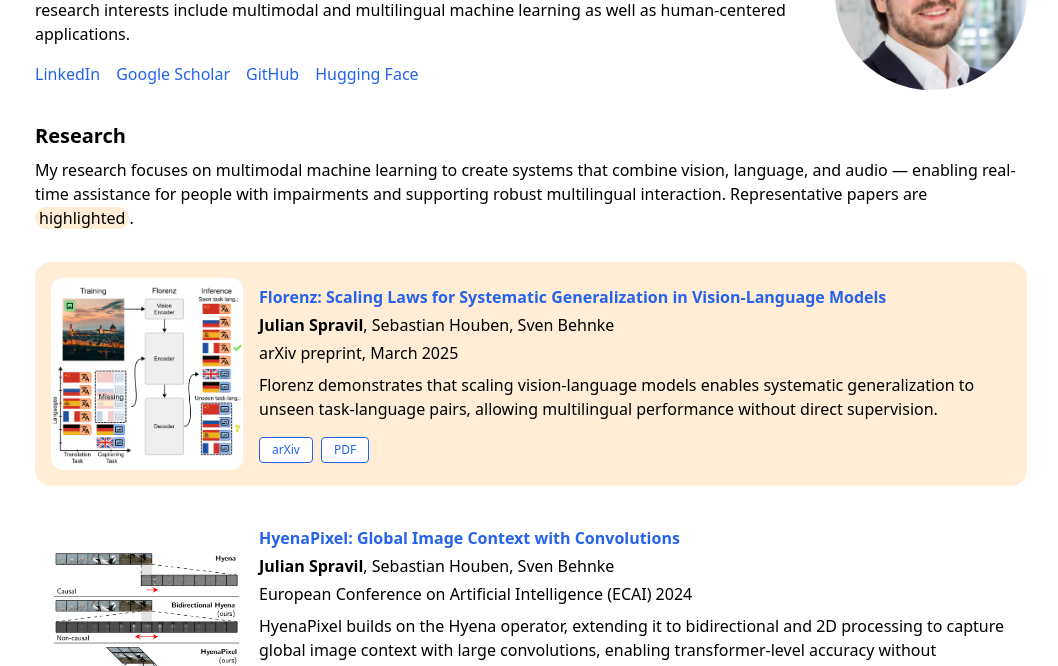
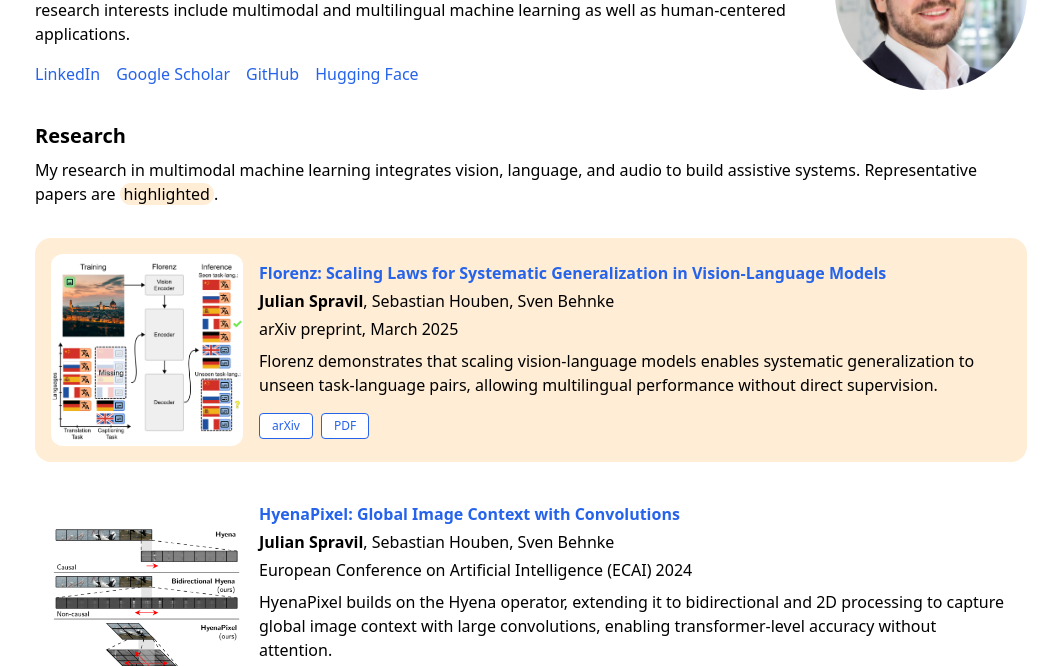
Before and after one commit to spravil/spravil.github.io, a plain HTML site: page index.html in a window 1280 px wide. Shown: the part 134-800 px from the top of the page, without its empty margins (109-1167 px from the left). Drawn offline with nearby package versions, Linux system fonts and the light colour scheme.

Commit message:
Update index.html

```diff
--- a/index.html
+++ b/index.html
@@ -60,10 +60,7 @@
         <section class="mb-8">
             <h2 class="text-xl font-semibold mb-2">Research</h2>
             <p class="mb-4">
-                My research focuses on multimodal machine learning to create systems that combine vision, language, and
-                audio — enabling real-time assistance for people with impairments and supporting robust multilingual
-                interaction. Representative papers are <span
-                    class="bg-orange-100 py-0 px-1 rounded-2xl">highlighted</span>.
+                My research in multimodal machine learning integrates vision, language, and audio to build assistive systems. Representative papers are <span class="bg-orange-100 py-0 px-1 rounded-2xl">highlighted</span>.
             </p>
         </section>
 
```
